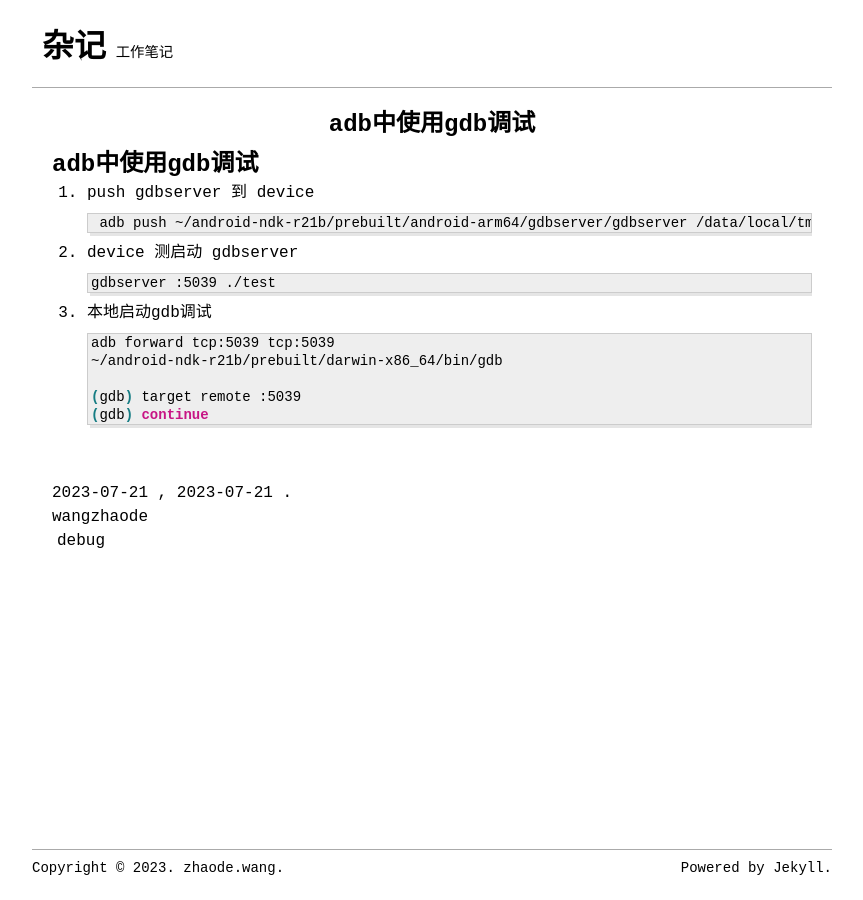
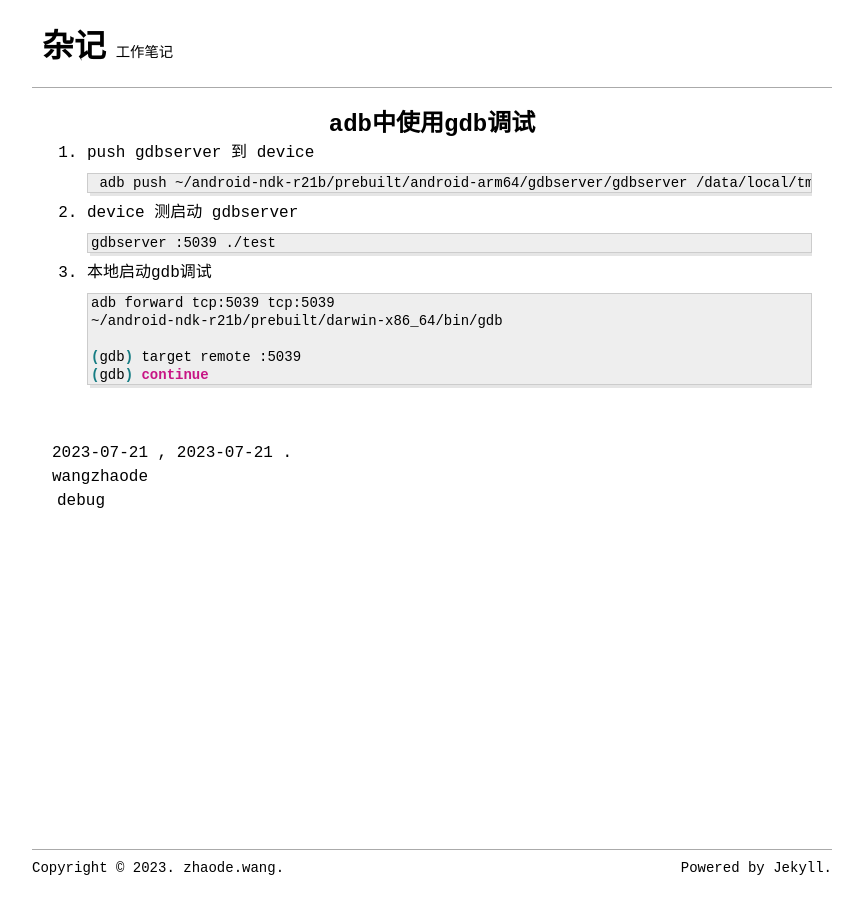
Before and after one commit to wangzhaode/wangzhaode.github.io, a Jekyll site: the page built from _posts/2023-07-21-adb-gdb.md, in a window 1280 px wide. Shown: the whole page, without its empty margins (208-1071 px from the left). Built offline with Jekyll 4.4.1, drawn with Linux system fonts in a browser that asks for light colours.

Commit message:
first post

```diff
--- a/_posts/2023-07-21-adb-gdb.md
+++ b/_posts/2023-07-21-adb-gdb.md
@@ -5,8 +5,6 @@ date:   2023-07-21
 last_modified_at: 2023-07-21
 categories: [debug]
 ---
-
-# adb中使用gdb调试
 
 1. push gdbserver 到 device
 
```
